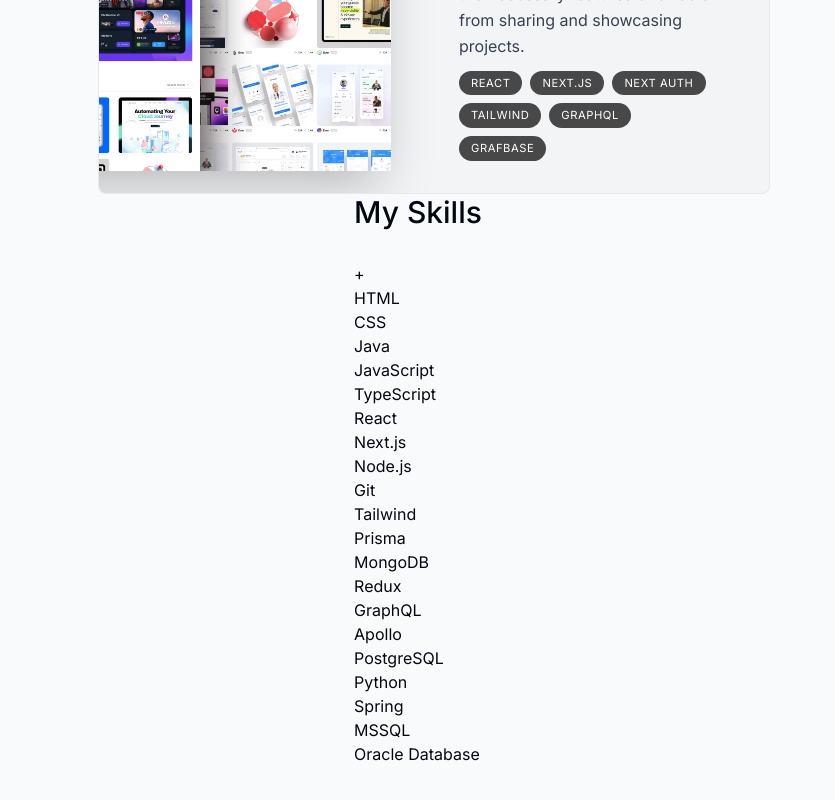
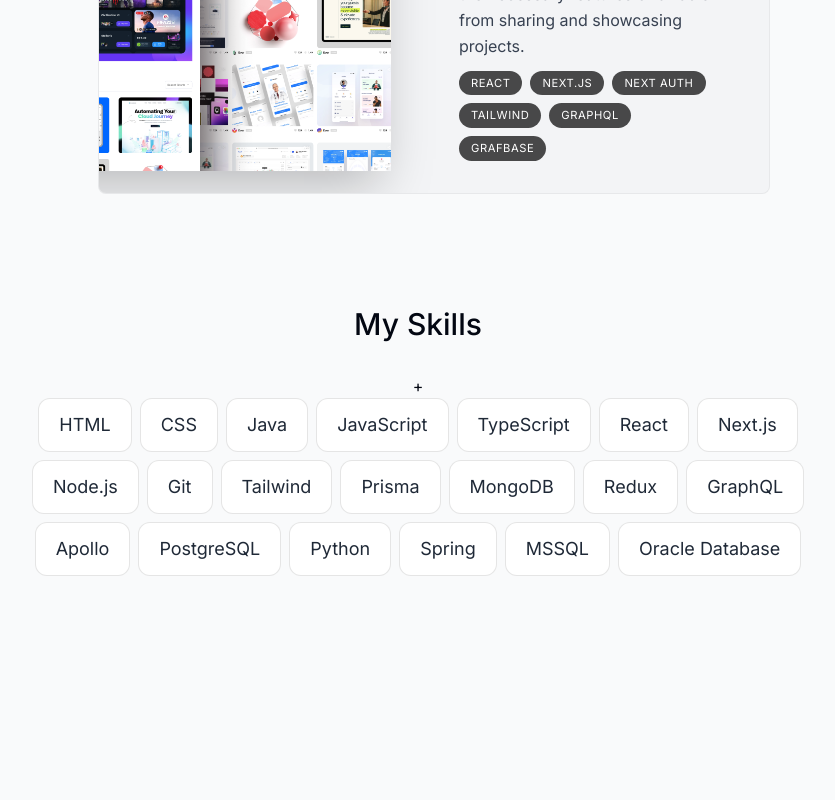
Before and after one commit to DrawingNea/portfolio, a Next.js app: page / in a window 1280 px wide. Shown: the part 1818-2618 px from the top of the page, without its empty margins (222-1057 px from the left). Built offline with nearby package versions, Linux system fonts and the light colour scheme.

Commit message:
Add base Skills comp and add id to other components

```diff
--- a/components/About.tsx
+++ b/components/About.tsx
@@ -6,10 +6,11 @@ import { motion } from "framer-motion";
 const About = () => {
   return (
     <motion.section
+      id="about"
       className="mb-28 max-w-[45rem] text-center leading-8 sm:mb-40"
       initial={{ opacity: 0, y: 100 }}
       animate={{ opacity: 1, y: 0 }}
-      transition={{delay:0.175}}
+      transition={{ delay: 0.175 }}
     >
       <SectionHeading>About me</SectionHeading>
       <p className="mb-3">
--- a/components/Projects.tsx
+++ b/components/Projects.tsx
@@ -5,7 +5,7 @@ import { projectsData } from "@/lib/data";
 
 const Projects = () => {
   return (
-    <section>
+    <section id="projects" className="scroll-mt-28 mb-28">
       <SectionHeading>My Projects</SectionHeading>
       <div>
         {projectsData.map((project, index) => (
--- a/components/Skills.tsx
+++ b/components/Skills.tsx
@@ -4,11 +4,11 @@ import { skillsData } from "@/lib/data";
 
 const Skills = () => {
   return (
-    <section>
+    <section id="skills" className="mb-28 max-w-[53rem] scroll-mt-28 text-center sm:mb-40">
       <SectionHeading>My skills</SectionHeading>+
-      <ul>
+      <ul className="flex flex-wrap justify-center gap-2 text-lg text-gray-800">
         {skillsData.map((skill, index) => (
-          <li key={index}>{skill}</li>
+          <li key={index} className="bg-white border border-black/[0.1] rounded-xl px-5 py-3">{skill}</li>
         ))}
       </ul>
     </section>
```
